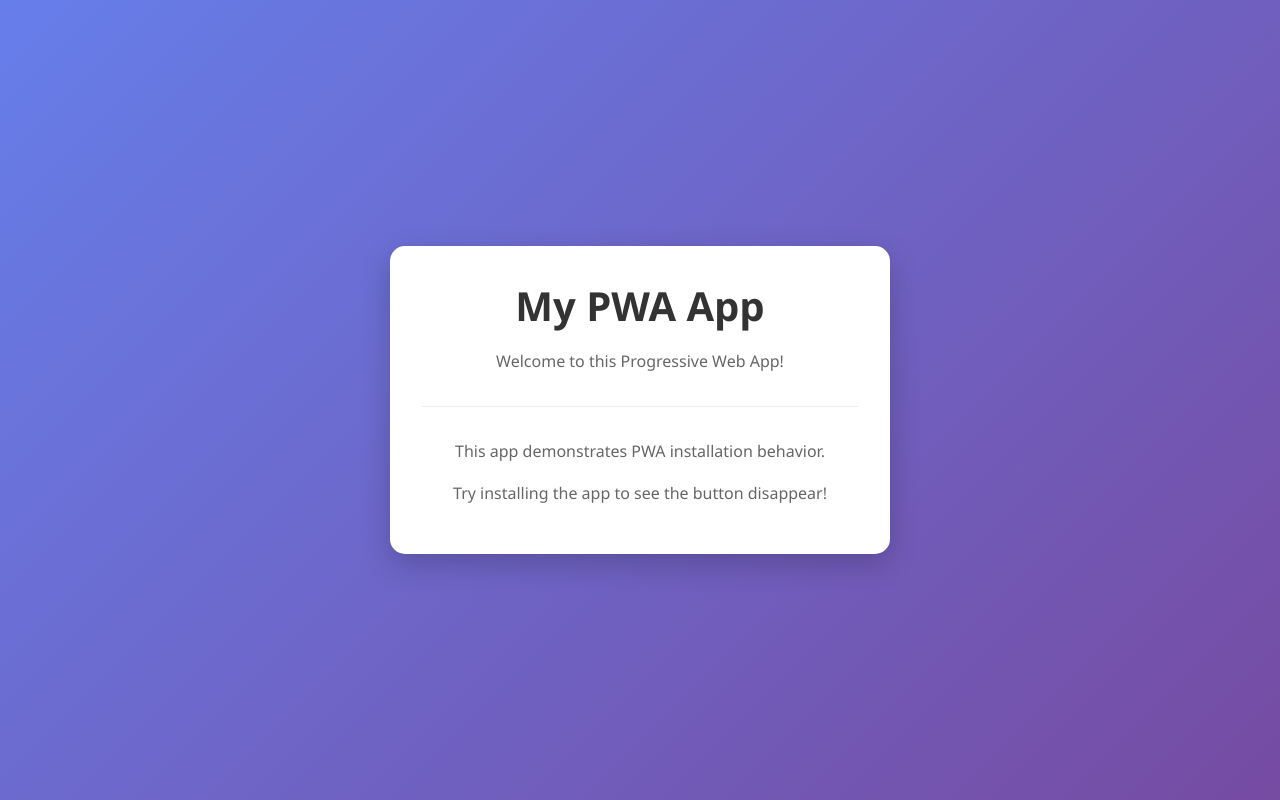
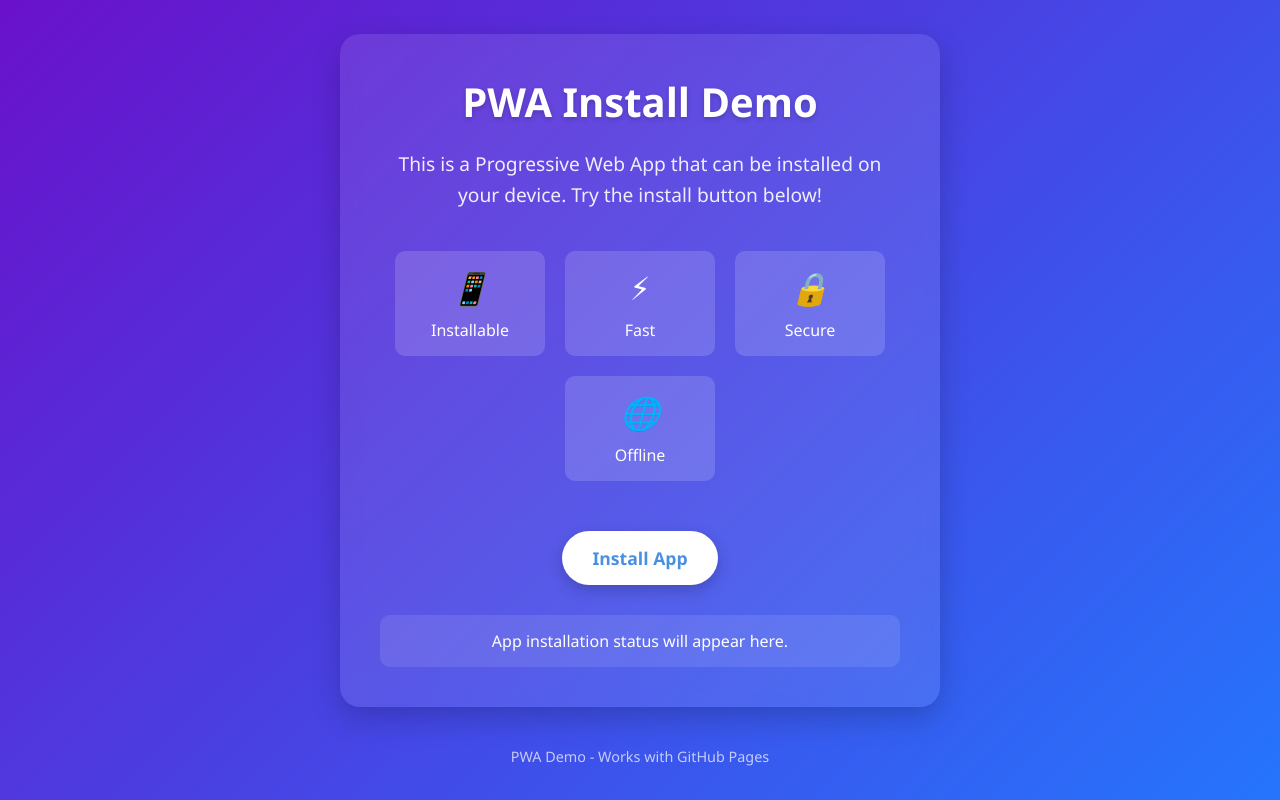
Before and after one commit to Dangata123/PWA, a plain HTML site: page index.html in a window 1280 px wide. Drawn offline with Linux system fonts and the light colour scheme.

Commit message:
Update index.html

```diff
--- a/index.html
+++ b/index.html
@@ -4,116 +4,203 @@
     <meta charset="UTF-8">
     <meta name="viewport" content="width=device-width, initial-scale=1.0">
     <title>PWA Install Demo</title>
-    <meta name="theme-color" content="#4CAF50">
+    <meta name="theme-color" content="#4a90e2">
+    <link rel="manifest" href="manifest.json">
     <style>
         * {
             margin: 0;
             padding: 0;
             box-sizing: border-box;
+            font-family: 'Segoe UI', Tahoma, Geneva, Verdana, sans-serif;
         }
 
         body {
-    font-family: 'Segoe UI', Tahoma, Geneva, Verdana, sans-serif;
-    background: linear-gradient(135deg, #667eea 0%, #764ba2 100%);
+            background: linear-gradient(135deg, #6a11cb 0%, #2575fc 100%);
+            color: white;
             min-height: 100vh;
             display: flex;
+            flex-direction: column;
             align-items: center;
             justify-content: center;
+            padding: 20px;
+            text-align: center;
         }
 
         .container {
-    background: white;
-    padding: 2rem;
-    border-radius: 15px;
+            max-width: 600px;
+            background-color: rgba(255, 255, 255, 0.1);
+            backdrop-filter: blur(10px);
+            border-radius: 20px;
+            padding: 40px;
             box-shadow: 0 10px 30px rgba(0, 0, 0, 0.2);
-    text-align: center;
-    max-width: 500px;
-    width: 90%;
         }
 
         h1 {
-    color: #333;
-    margin-bottom: 1rem;
             font-size: 2.5rem;
+            margin-bottom: 20px;
+            text-shadow: 0 2px 5px rgba(0, 0, 0, 0.2);
         }
 
         p {
-    color: #666;
+            font-size: 1.2rem;
             line-height: 1.6;
-    margin-bottom: 1rem;
+            margin-bottom: 30px;
+            opacity: 0.9;
         }
 
-.install-container {
-    margin: 2rem 0;
+        .button {
+            background-color: white;
+            color: #4a90e2;
+            border: none;
+            padding: 15px 30px;
+            font-size: 1.1rem;
+            font-weight: 600;
+            border-radius: 50px;
+            cursor: pointer;
             transition: all 0.3s ease;
+            box-shadow: 0 5px 15px rgba(0, 0, 0, 0.2);
+            margin: 10px;
         }
 
-.install-btn {
-    background: linear-gradient(135deg, #4CAF50, #45a049);
-    color: white;
-    border: none;
-    padding: 12px 30px;
-    font-size: 1.1rem;
-    border-radius: 25px;
-    cursor: pointer;
-    transition: all 0.3s ease;
-    box-shadow: 0 4px 15px rgba(76, 175, 80, 0.3);
+        .button:hover {
+            transform: translateY(-3px);
+            box-shadow: 0 8px 20px rgba(0, 0, 0, 0.3);
         }
 
-.install-btn:hover {
-    transform: translateY(-2px);
-    box-shadow: 0 6px 20px rgba(76, 175, 80, 0.4);
+        .button:active {
+            transform: translateY(1px);
         }
 
-.install-btn:active {
-    transform: translateY(0);
+        .button.hidden {
+            display: none;
         }
 
-.content {
-    margin-top: 2rem;
-    padding-top: 2rem;
-    border-top: 1px solid #eee;
+        .feature-list {
+            display: flex;
+            flex-wrap: wrap;
+            justify-content: center;
+            margin: 30px 0;
         }
 
-.hidden {
-    display: none !important;
+        .feature {
+            background-color: rgba(255, 255, 255, 0.15);
+            padding: 15px;
+            border-radius: 10px;
+            margin: 10px;
+            width: 150px;
         }
 
-.visible {
+        .feature i {
+            font-size: 2rem;
+            margin-bottom: 10px;
             display: block;
         }
 
-/* Success message */
-.success-message {
-    color: #4CAF50;
-    font-weight: bold;
-    margin: 1rem 0;
-    padding: 10px;
-    background: #f8fff8;
-    border: 1px solid #4CAF50;
-    border-radius: 5px;
+        .status {
+            margin-top: 20px;
+            padding: 15px;
+            border-radius: 10px;
+            background-color: rgba(255, 255, 255, 0.1);
         }
 
+        footer {
+            margin-top: 40px;
+            font-size: 0.9rem;
+            opacity: 0.7;
+        }
     </style>
-    <link rel="manifest" href="manifest.json">
 </head>
 <body>
     <div class="container">
-        <h1>My PWA App</h1>
-        <p>Welcome to this Progressive Web App!</p>
+        <h1>PWA Install Demo</h1>
+        <p>This is a Progressive Web App that can be installed on your device. Try the install button below!</p>
 
-        <div id="installContainer" class="install-container hidden">
-            <button id="installButton" class="install-btn">
-                Install App
-            </button>
+        <div class="feature-list">
+            <div class="feature">
+                <i>📱</i>
+                <div>Installable</div>
             </div>
-
-        <div class="content">
-            <p>This app demonstrates PWA installation behavior.</p>
-            <p>Try installing the app to see the button disappear!</p>
+            <div class="feature">
+                <i>⚡</i>
+                <div>Fast</div>
+            </div>
+            <div class="feature">
+                <i>🔒</i>
+                <div>Secure</div>
+            </div>
+            <div class="feature">
+                <i>🌐</i>
+                <div>Offline</div>
             </div>
         </div>
 
-    <script src="app.js"></script>
+        <button id="installButton" class="button">Install App</button>
+
+        <div id="status" class="status">
+            App installation status will appear here.
+        </div>
+    </div>
+
+    <footer>
+        PWA Demo - Works with GitHub Pages
+    </footer>
+
+    <script>
+        // Register service worker for PWA functionality
+        if ('serviceWorker' in navigator) {
+            window.addEventListener('load', () => {
+                navigator.serviceWorker.register('./sw.js')
+                    .then((registration) => {
+                        console.log('SW registered: ', registration);
+                    })
+                    .catch((registrationError) => {
+                        console.log('SW registration failed: ', registrationError);
+                    });
+            });
+        }
+
+        // PWA installation handling
+        let deferredPrompt;
+        const installButton = document.getElementById('installButton');
+        const statusDiv = document.getElementById('status');
+
+        window.addEventListener('beforeinstallprompt', (e) => {
+            // Prevent the mini-infobar from appearing on mobile
+            e.preventDefault();
+            // Stash the event so it can be triggered later
+            deferredPrompt = e;
+            // Update UI to notify the user they can install the PWA
+            installButton.classList.remove('hidden');
+            statusDiv.textContent = 'App can be installed. Click the install button.';
+
+            installButton.addEventListener('click', () => {
+                // Show the install prompt
+                deferredPrompt.prompt();
+                // Wait for the user to respond to the prompt
+                deferredPrompt.userChoice.then((choiceResult) => {
+                    if (choiceResult.outcome === 'accepted') {
+                        statusDiv.textContent = 'App installed successfully!';
+                        installButton.classList.add('hidden');
+                    } else {
+                        statusDiv.textContent = 'App installation cancelled.';
+                    }
+                    deferredPrompt = null;
+                });
+            });
+        });
+
+        window.addEventListener('appinstalled', () => {
+            // Hide the install button after app is installed
+            installButton.classList.add('hidden');
+            statusDiv.textContent = 'App has been successfully installed!';
+            deferredPrompt = null;
+        });
+
+        // Check if the app is already installed
+        if (window.matchMedia('(display-mode: standalone)').matches) {
+            installButton.classList.add('hidden');
+            statusDiv.textContent = 'App is already installed and running in standalone mode.';
+        }
+    </script>
 </body>
 </html>
```
Lines whose indentation alone changed are shown as unchanged.
